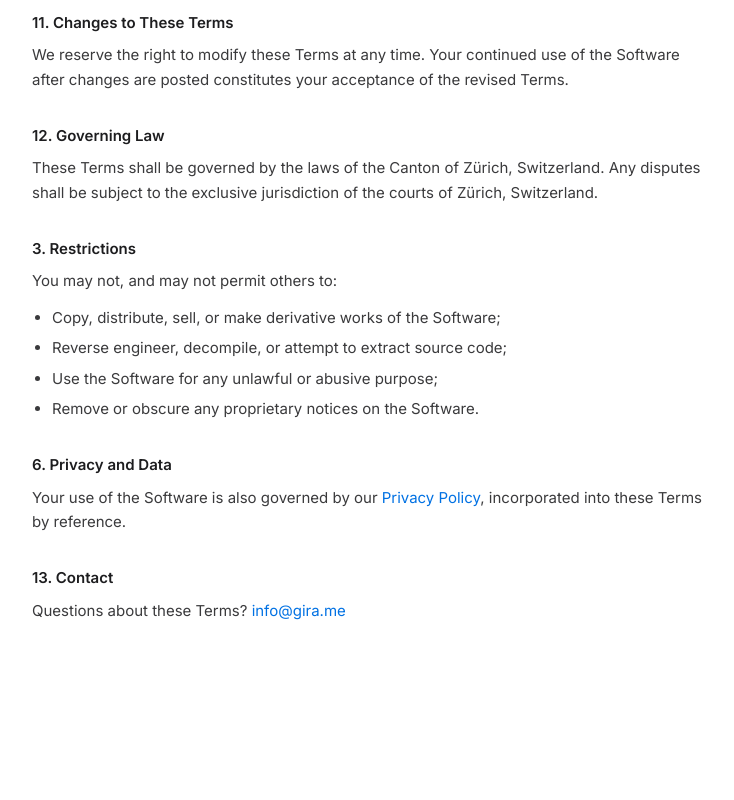
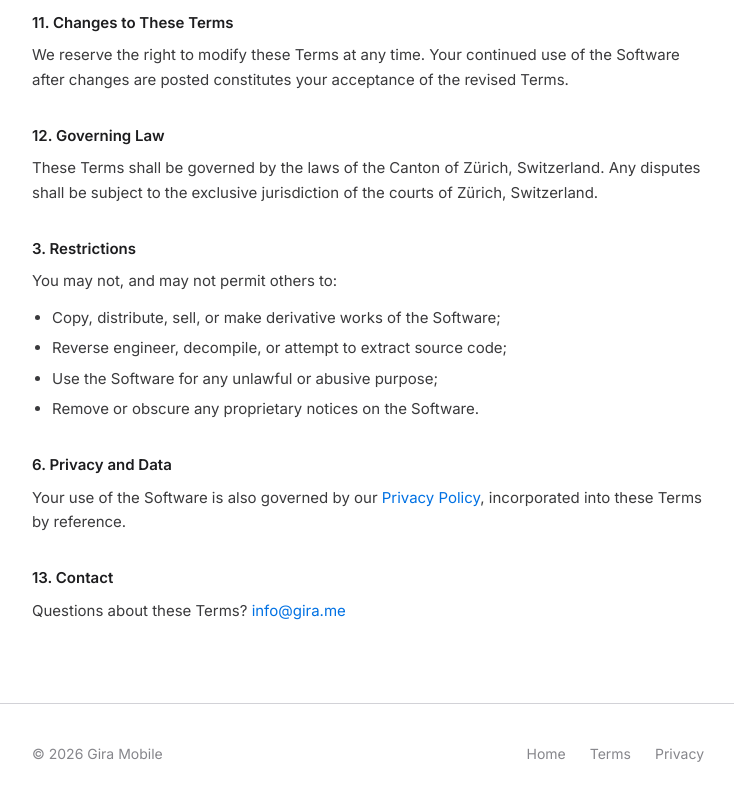
Before and after one commit to agirardello/giramobile, a Next.js app: page /terms in a window 1280 px wide. Shown: the part 1319-2119 px from the top of the page, without its empty margins (272-1006 px from the left). Before the commit the page ends 2022 px from the top, so only its background shows below. Built offline with nearby package versions, Linux system fonts and the light colour scheme.

Commit message:
Add home-style footer to legal pages

```diff
--- a/src/app/privacy/page.tsx
+++ b/src/app/privacy/page.tsx
@@ -1,9 +1,11 @@
 import Link from "next/link";
+import FooterHomeButton from "@/components/FooterHomeButton";
 
 export default function PrivacyPage() {
   return (
-    <main className="border-t border-[#D2D2D7] px-6 py-20">
-      <div className="max-w-2xl mx-auto">
+    <>
+      <main className="border-t border-[#D2D2D7] px-6 py-20">
+        <div className="max-w-2xl mx-auto">
         <div className="flex items-start justify-between gap-4 mb-1">
           <h2 className="text-3xl font-bold text-[#1D1D1F]">Privacy Policy</h2>
           <Link href="/" className="mt-1.5 text-sm text-[#0071E3] hover:underline shrink-0">
@@ -123,8 +125,20 @@ export default function PrivacyPage() {
               </a>
             </p>
           </div>
+          </div>
         </div>
-      </div>
-    </main>
+      </main>
+
+      <footer className="border-t border-[#D2D2D7] px-6 py-10">
+        <div className="max-w-2xl mx-auto flex flex-col sm:flex-row items-center justify-between gap-4">
+          <p className="text-sm text-[#86868B]">&copy; {new Date().getFullYear()} Gira Mobile</p>
+          <div className="flex gap-6 text-sm text-[#86868B]">
+            <FooterHomeButton />
+            <a href="/terms" className="hover:text-[#1D1D1F] transition-colors">Terms</a>
+            <a href="/privacy" className="hover:text-[#1D1D1F] transition-colors">Privacy</a>
+          </div>
+        </div>
+      </footer>
+    </>
   );
 }
--- a/src/app/terms/page.tsx
+++ b/src/app/terms/page.tsx
@@ -1,9 +1,11 @@
 import Link from "next/link";
+import FooterHomeButton from "@/components/FooterHomeButton";
 
 export default function TermsPage() {
   return (
-    <main className="border-t border-[#D2D2D7] px-6 py-20">
-      <div className="max-w-2xl mx-auto">
+    <>
+      <main className="border-t border-[#D2D2D7] px-6 py-20">
+        <div className="max-w-2xl mx-auto">
         <div className="flex items-start justify-between gap-4 mb-1">
           <h2 className="text-3xl font-bold text-[#1D1D1F]">Terms of Service</h2>
           <Link href="/" className="mt-1.5 text-sm text-[#0071E3] hover:underline shrink-0">
@@ -95,8 +97,20 @@ export default function TermsPage() {
               </a>
             </p>
           </div>
+          </div>
         </div>
-      </div>
-    </main>
+      </main>
+
+      <footer className="border-t border-[#D2D2D7] px-6 py-10">
+        <div className="max-w-2xl mx-auto flex flex-col sm:flex-row items-center justify-between gap-4">
+          <p className="text-sm text-[#86868B]">&copy; {new Date().getFullYear()} Gira Mobile</p>
+          <div className="flex gap-6 text-sm text-[#86868B]">
+            <FooterHomeButton />
+            <a href="/terms" className="hover:text-[#1D1D1F] transition-colors">Terms</a>
+            <a href="/privacy" className="hover:text-[#1D1D1F] transition-colors">Privacy</a>
+          </div>
+        </div>
+      </footer>
+    </>
   );
 }
--- a/src/components/FooterHomeButton.tsx
+++ b/src/components/FooterHomeButton.tsx
@@ -1,16 +1,9 @@
-"use client";
+import Link from "next/link";
 
 export default function FooterHomeButton() {
   return (
-    <button
-      onClick={() => {
-        history.replaceState(null, "", "/");
-        window.dispatchEvent(new Event("hashchange"));
-        window.scrollTo({ top: 0, behavior: "smooth" });
-      }}
-      className="hover:text-[#1D1D1F] transition-colors"
-    >
+    <Link href="/" className="hover:text-[#1D1D1F] transition-colors">
       Home
-    </button>
+    </Link>
   );
 }
```
